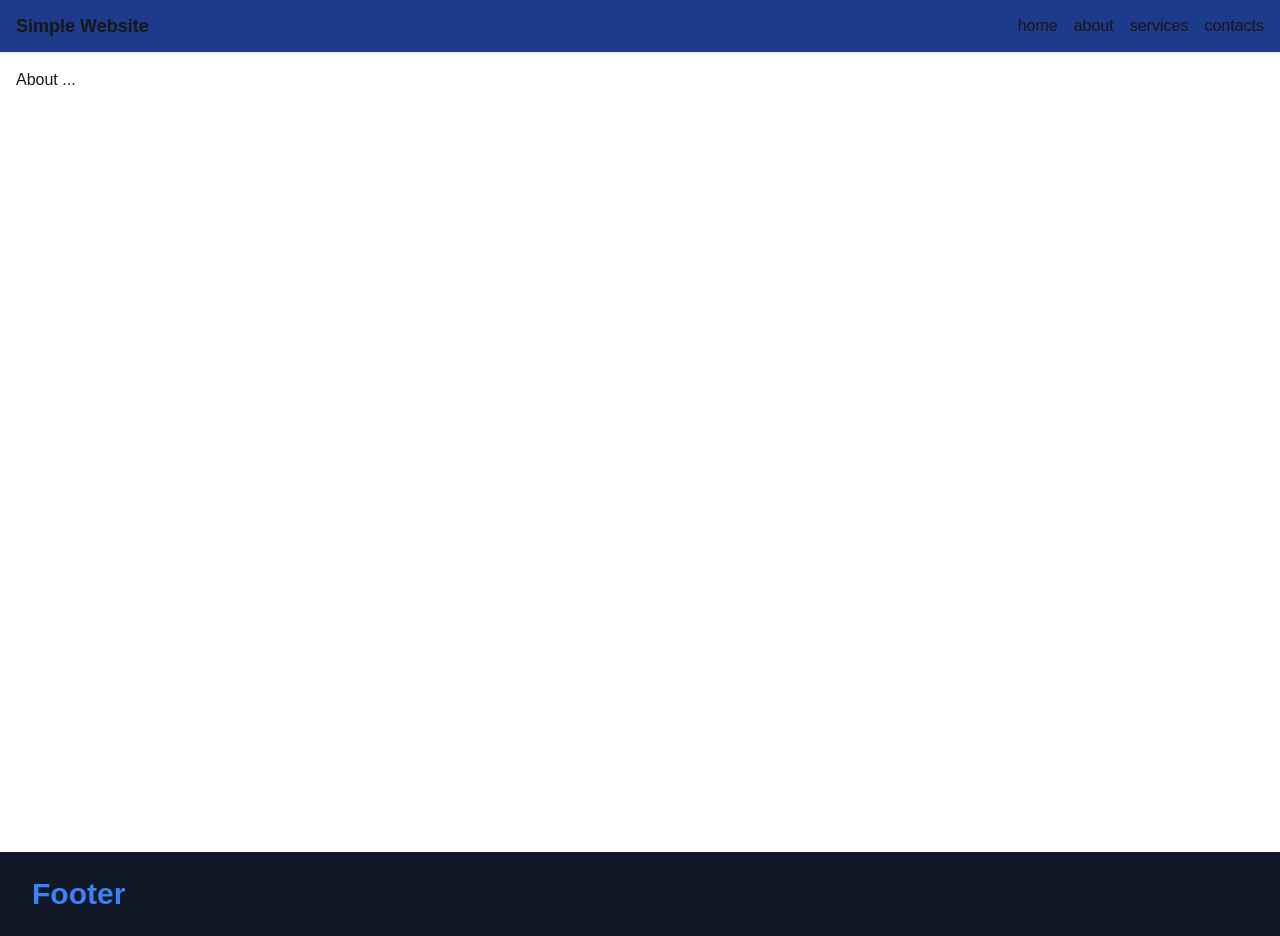
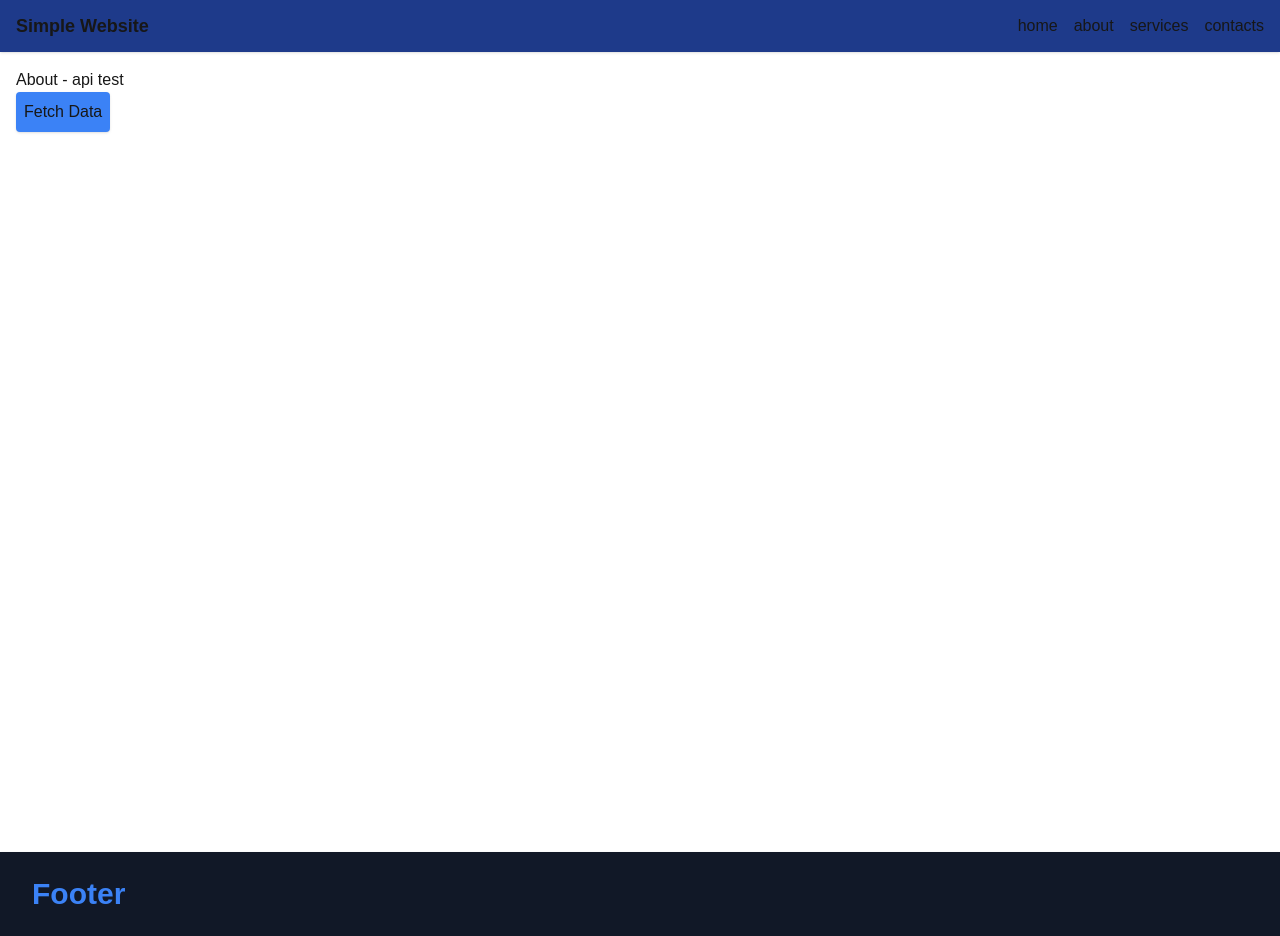
Before and after one commit to cbz77/next_app_layout, a Next.js app: page /about in a window 1280 px wide. Built offline with nearby package versions, Linux system fonts and the light colour scheme.

Commit message:
about - api - datatable

```diff
--- /dev/null
+++ b/src/app/about/datatable.tsx
@@ -0,0 +1,11 @@
+import React from "react";
+
+const DataTable = () => {
+    return (
+        <div>
+
+        </div>
+    );
+};
+
+export default DataTable;
--- a/src/app/about/page.tsx
+++ b/src/app/about/page.tsx
@@ -1,7 +1,24 @@
+'use client'
 import React from "react";
 
 const AboutPage: React.FC = () => {
-    return <div>About ... </div>;
+
+    const apiUrl = "https://datausa.io/api/data?drilldowns=Nation&measures=Population";
+
+    const fetchData = async () => {
+        const response = await fetch(apiUrl);
+        const data = await response.json();
+        console.log(data);
+    };
+
+    return (
+        <div>
+
+            <h2>About - api test</h2>
+
+            <button className="btn bg-blue-500 p-2 rounded hover:bg-blue-600 shadow" onClick={fetchData}>Fetch Data</button>
+        </div>
+    );
 };
 
 export default AboutPage;
--- a/src/app/layout.tsx
+++ b/src/app/layout.tsx
@@ -26,7 +26,7 @@ export default function RootLayout({
   children: React.ReactNode;
 }>) {
   return (
-    <html lang="en">
+    <html lang="en" className="dark">
       <body
         className={`${geistSans.variable} ${geistMono.variable} antialiased`}
       >
--- a/src/app/page.tsx
+++ b/src/app/page.tsx
@@ -1,6 +1,17 @@
-import Image from "next/image";
+'use client';
+import React, { useEffect, useState } from "react";
+export default function Home() {
 
-export default function Home() {
+  const [isMounted, setIsMounted] = useState(false);
+
+  useEffect(() => {
+    setIsMounted(true);
+  }, []);
+
+  if (!isMounted) {
+    return null;
+  }
+
   return (
     <div className="home">
 
--- a/tailwind.config.ts
+++ b/tailwind.config.ts
@@ -15,5 +15,6 @@ const config: Config = {
     },
   },
   plugins: [],
+  darkMode: "class",
 };
 export default config;
```
